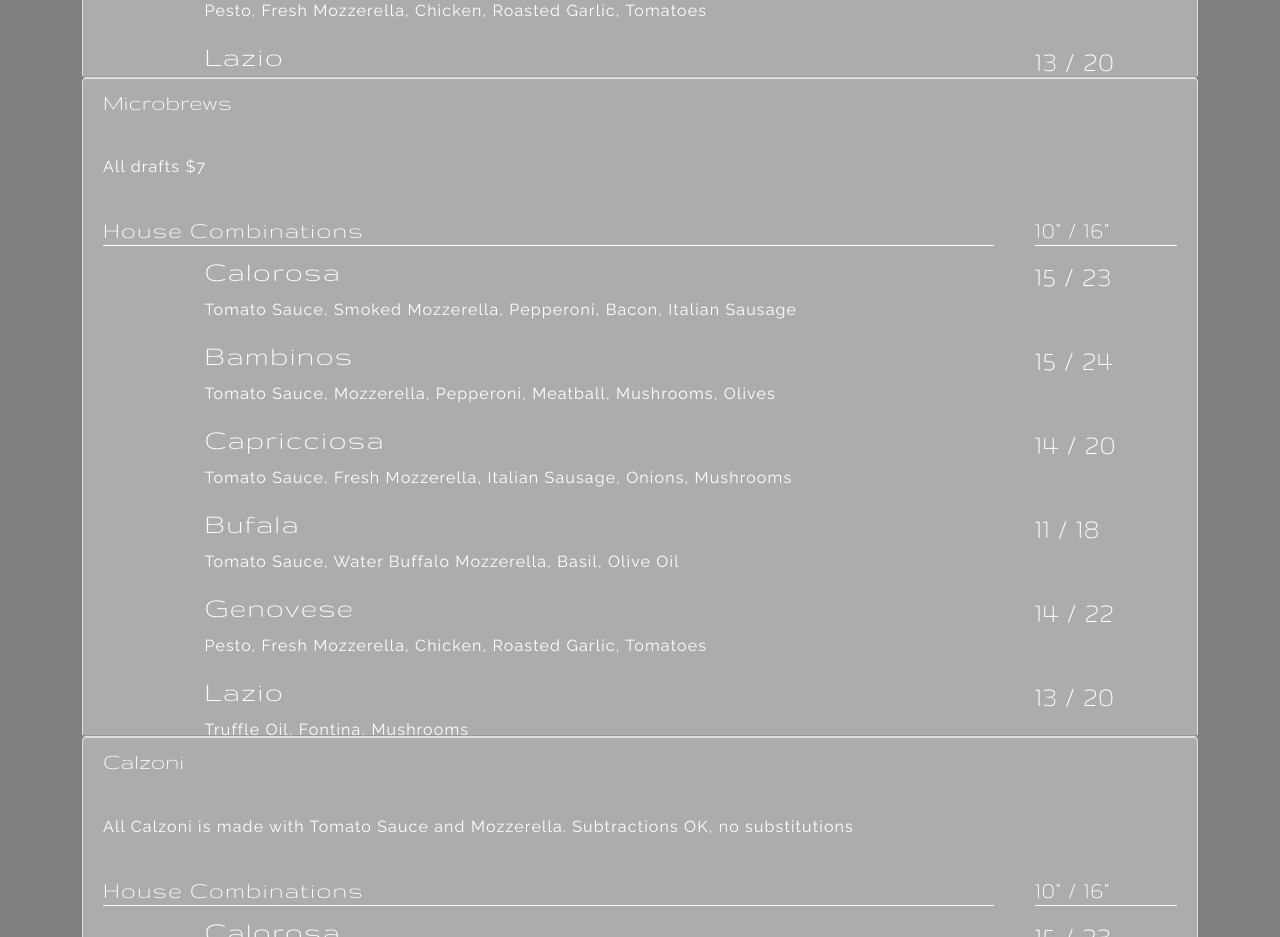
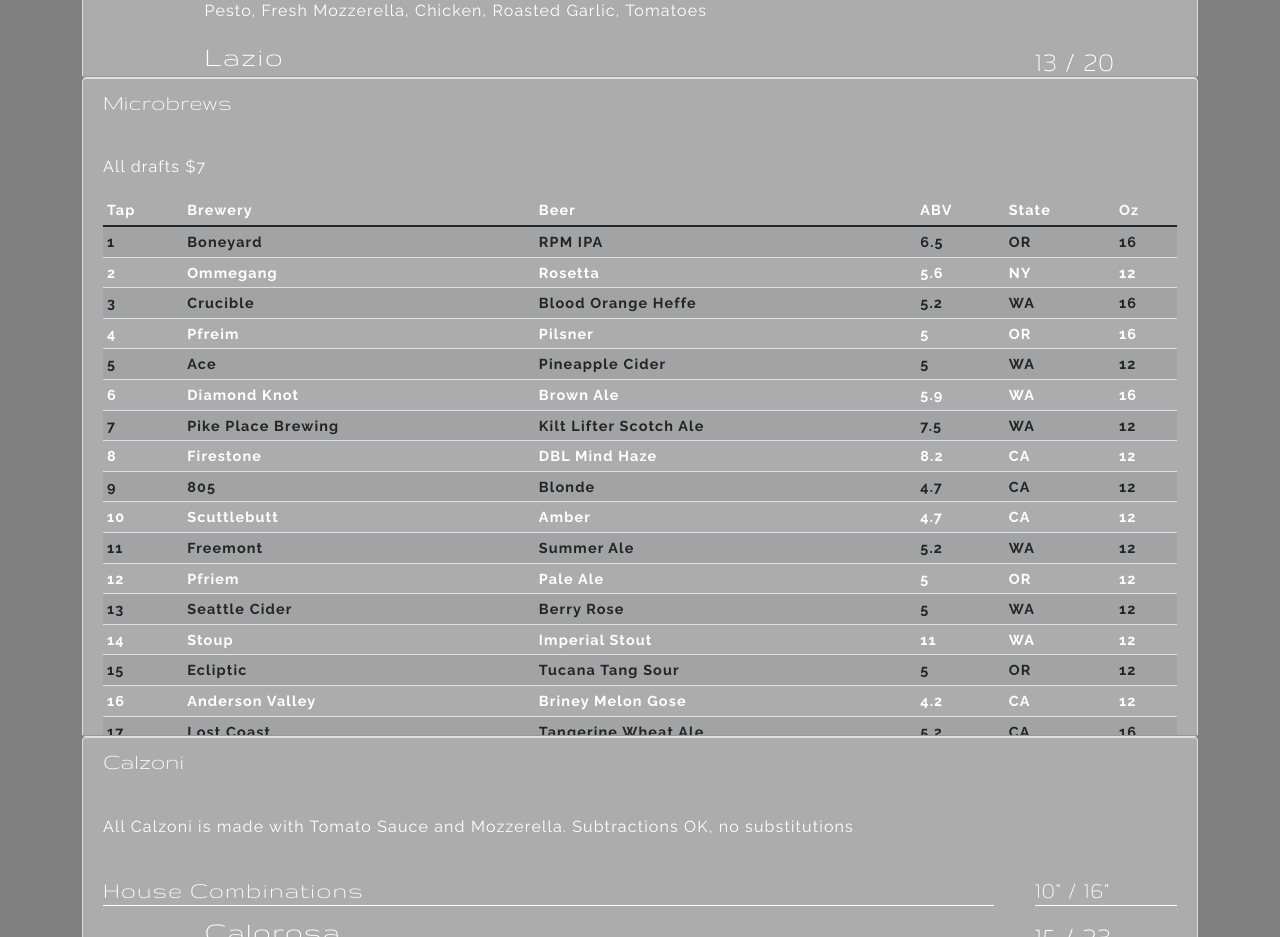
Before and after one commit to capricious-slingshot/turbo-octo-pizzeria, a React (Create React App) app: page / in a window 1280 px wide. Shown: the part 740-1677 px from the top of the page. Built offline with nearby package versions, Linux system fonts and the light colour scheme.

Commit message:
addin table and table row components for the Microbrews accordian view

```diff
--- a/src/componets/Accordion.js
+++ b/src/componets/Accordion.js
@@ -1,5 +1,6 @@
 import { Component } from 'react'
 import Card from './Card'
+import Table from './Table'
 //question about dumbing down the card component - overlay and data-target should not be editable
 
 class Accordion extends Component {
@@ -10,7 +11,7 @@
           dataTarget="pizza"
           overlay="35"
           description="Our handcrafted brick oven pizza is traditional 'dark crust' because it is baked directly on stone. If you prefer 'light crust' please specify. 10 inch is 4 slices and makes a great personal size, or a 16 inch is 8 slices, good for 2+ people. "/>
-        <Card title="Microbrews"
+        <Table title="Microbrews"
           dataTarget="taps"
           overlay="10"
           description="All drafts $7" />
--- /dev/null
+++ b/src/componets/Table.js
@@ -0,0 +1,189 @@
+import { Component } from 'react'
+import TableRow from './TableRow'
+
+class Table extends Component {
+  constructor(props) {
+    super(props)
+    this.title = props.title
+    this.dataTarget = props.dataTarget
+    this.overlay = props.overlay
+    this.description = props.description
+  }
+  render() {
+    return (
+      //card duplication here - how to handle? control flow when dynamic data?
+      // stripping th into a seperate module seemed tedious and stupid
+      <div className="card">
+        <div className="card-header">
+          <h4><button class="card-accordion-anchor" data-toggle="collapse" data-target={`#${this.dataTarget}`}>{ this.title }</button></h4>
+          <div className="collapse show" id={ this.dataTarget }data-parent="#accordion">
+            <div className="card-body col-12 overflow" id={`#${this.dataTarget}-card`}>
+              <div className={`cotainer overlay-${this.dataTarget} box-padding`}>
+                <p>{ this.description }</p>
+                <table class="table table-sm table-striped">
+                  <thead>
+                    <tr>
+                      <th>Tap</th>
+                      <th>Brewery</th>
+                      <th>Beer</th>
+                      <th>ABV</th>
+                      <th>State</th>
+                      <th>Oz</th>
+                    </tr>
+                  </thead>
+                  <tbody>
+                    <TableRow
+                      tapNumber="1"
+                      brewery="Boneyard"
+                      beerName="RPM IPA"
+                      abv="6.5"
+                      state="OR"
+                      ounces="16"
+                    />
+                    <TableRow className="odd"
+                      tapNumber="2"
+                      brewery="Ommegang"
+                      beerName="Rosetta"
+                      abv="5.6"
+                      state="NY"
+                      ounces="12"
+                    />
+                    <TableRow
+                      tapNumber="3"
+                      brewery="Crucible"
+                      beerName="Blood Orange Heffe"
+                      abv="5.2"
+                      state="WA"
+                      ounces="16"
+                    />
+                    <TableRow className="odd"
+                      tapNumber="4"
+                      brewery="Pfreim"
+                      beerName="Pilsner"
+                      abv="5"
+                      state="OR"
+                      ounces="16"
+                    />
+                    <TableRow
+                      tapNumber="5"
+                      brewery="Ace"
+                      beerName="Pineapple Cider"
+                      abv="5"
+                      state="WA"
+                      ounces="12"
+                    />
+                    <TableRow className="odd"
+                      tapNumber="6"
+                      brewery="Diamond Knot"
+                      beerName="Brown Ale"
+                      abv="5.9"
+                      state="WA"
+                      ounces="16"
+                    />
+                    <TableRow
+                      tapNumber="7"
+                      brewery="Pike Place Brewing"
+                      beerName="Kilt Lifter Scotch Ale"
+                      abv="7.5"
+                      state="WA"
+                      ounces="12"
+                    />
+                    <TableRow className="odd"
+                      tapNumber="8"
+                      brewery="Firestone"
+                      beerName="DBL Mind Haze"
+                      abv="8.2"
+                      state="CA"
+                      ounces="12"
+                    />
+                    <TableRow
+                      tapNumber="9"
+                      brewery="805"
+                      beerName="Blonde"
+                      abv="4.7"
+                      state="CA"
+                      ounces="12"
+                    />
+                    <TableRow className="odd"
+                      tapNumber="10"
+                      brewery="Scuttlebutt"
+                      beerName="Amber"
+                      abv="4.7"
+                      state="CA"
+                      ounces="12"
+                    />
+                    <TableRow
+                      tapNumber="11"
+                      brewery="Freemont"
+                      beerName="Summer Ale"
+                      abv="5.2"
+                      state="WA"
+                      ounces="12"
+                    />
+                    <TableRow className="odd"
+                      tapNumber="12"
+                      brewery="Pfriem"
+                      beerName="Pale Ale"
+                      abv="5"
+                      state="OR"
+                      ounces="12"
+                    />
+                    <TableRow
+                      tapNumber="13"
+                      brewery="Seattle Cider"
+                      beerName="Berry Rose"
+                      abv="5"
+                      state="WA"
+                      ounces="12"
+                    />
+                    <TableRow className="odd"
+                      tapNumber="14"
+                      brewery="Stoup"
+                      beerName="Imperial Stout"
+                      abv="11"
+                      state="WA"
+                      ounces="12"
+                    />
+                    <TableRow
+                      tapNumber="15"
+                      brewery="Ecliptic"
+                      beerName="Tucana Tang Sour"
+                      abv="5"
+                      state="OR"
+                      ounces="12"
+                    />
+                    <TableRow className="odd"
+                      tapNumber="16"
+                      brewery="Anderson Valley"
+                      beerName="Briney Melon Gose"
+                      abv="4.2"
+                      state="CA"
+                      ounces="12"
+                    />
+                    <TableRow
+                      tapNumber="17"
+                      brewery="Lost Coast"
+                      beerName="Tangerine Wheat Ale"
+                      abv="5.2"
+                      state="CA"
+                      ounces="16"
+                    />
+                    <TableRow className="odd"
+                      tapNumber="18"
+                      brewery="Deschutes"
+                      beerName="Porter"
+                      abv="6.5"
+                      state="WA"
+                      ounces="12"
+                    />
+                  </tbody>
+                </table>
+              </div>
+            </div>
+          </div>
+        </div>
+      </div>
+    )
+  }
+}
+export default Table
--- /dev/null
+++ b/src/componets/TableRow.js
@@ -0,0 +1,28 @@
+import { Component } from 'react'
+
+class TableRow extends Component{
+  constructor(props) {
+    super(props)
+    this.tapNumber = props.tapNumber
+    this.brewery = props.brewery
+    this.beerName = props.beerName
+    this.abv = props.abv
+    this.state = props.state
+    this.ounces = props.ounces
+  }
+
+  render() {
+    return (
+      <tr>
+        <th>{ this.tapNumber }</th>
+        <th>{ this.brewery }</th>
+        <th>{ this.beerName }</th>
+        <th>{ this.abv }</th>
+        <th>{ this.state }</th>
+        <th>{ this.ounces }</th>
+      </tr>
+    )
+  }
+}
+
+export default TableRow
--- a/src/data/microbrews.js
+++ b/src/data/microbrews.js
@@ -55,8 +55,8 @@
       },
       {
         tapNumber: "7",
-        brewery: "Pike Kilt Lifter",
-        beerName: "Scotch Ale",
+        brewery: "Pike Place Brewing",
+        beerName: "Kilt Lifter Scotch Ale",
         abv: "7.5",
         state: "WA",
         ounces: "12"
```
